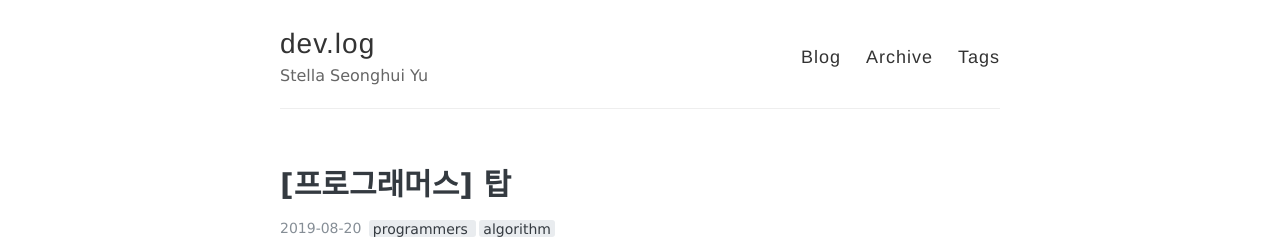
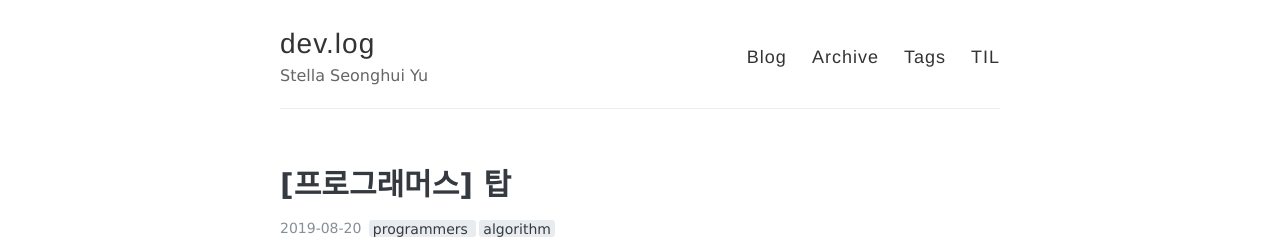
Before and after one commit to Seonghui/Seonghui.github.io, a Jekyll site: the page built from index.html, in a window 1280 px wide. Shown: the top 240 px of the page. Built offline with Jekyll 4.4.1, drawn with Linux system fonts in a browser that asks for light colours; the list of posts is cut into pages by our own code.

Commit message:
TIL 링크 추가

```diff
--- a/_config.yml
+++ b/_config.yml
@@ -28,6 +28,8 @@ navigation:
     url: /archive
   - name: Tags
     url: /tags
+  - name: TIL
+    url: https://seonghui.github.io/TIL/
 
 # Pagination
 paginate: 5
```
